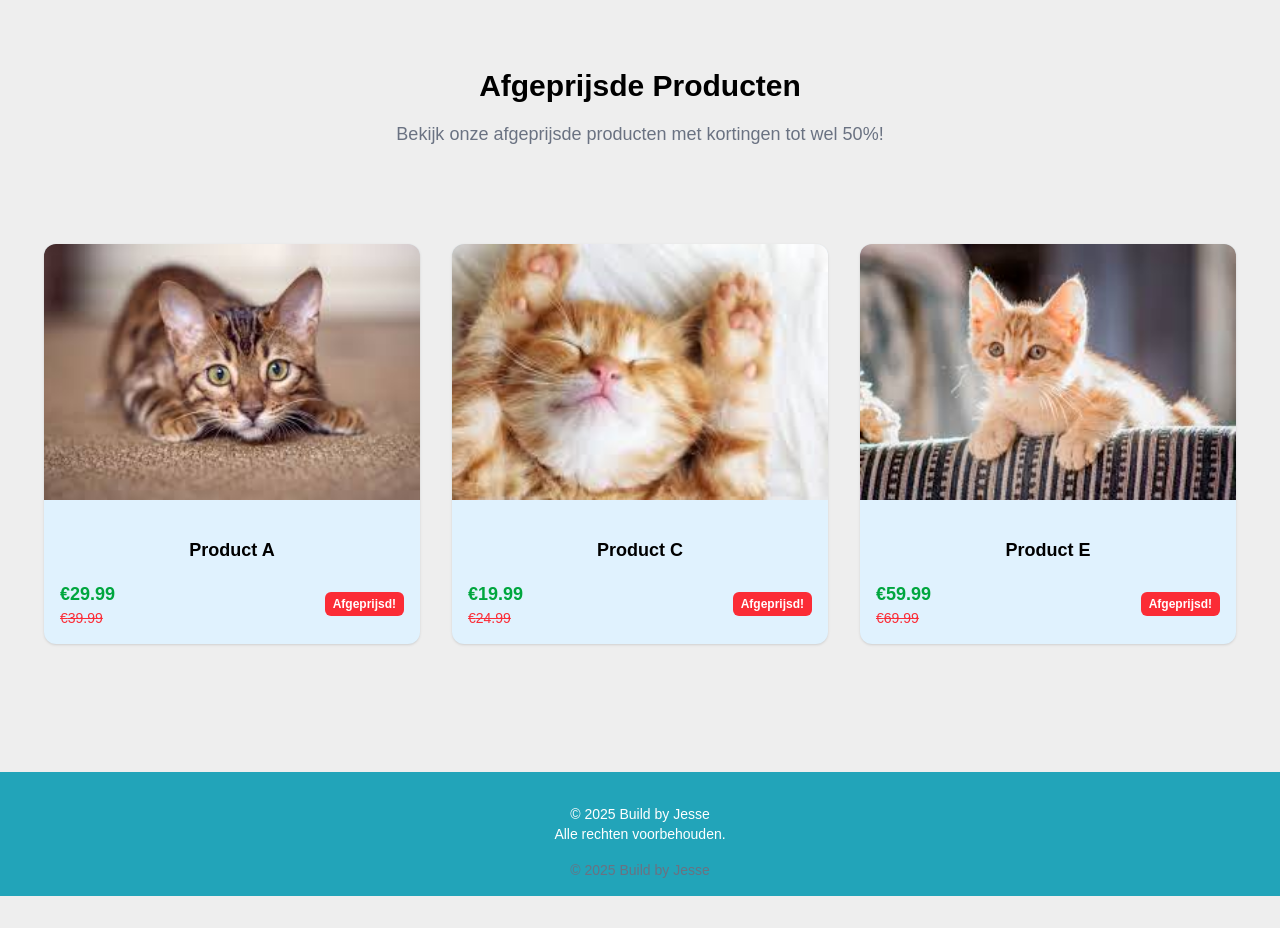
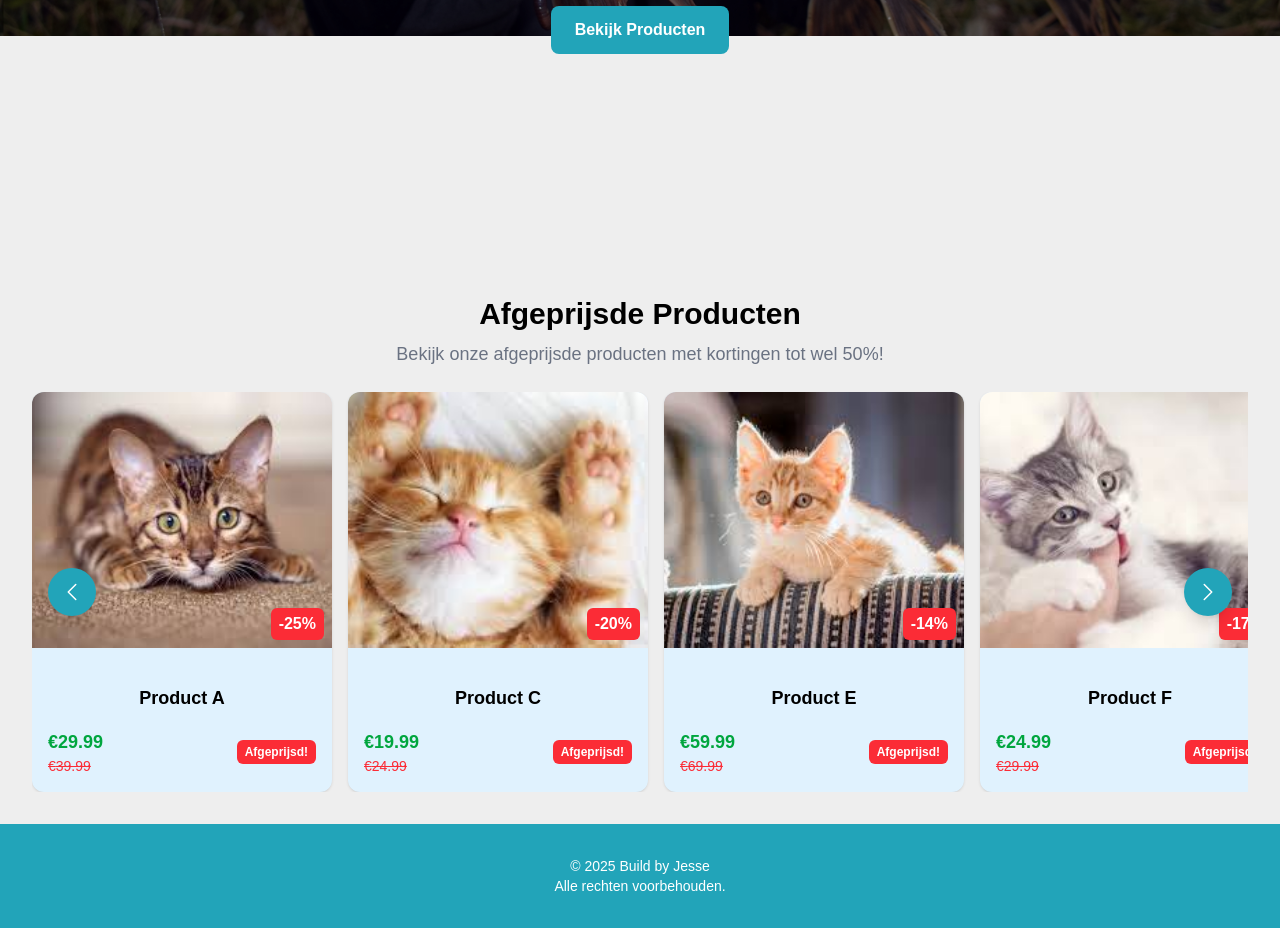
Before and after one commit to JesseElbertsen/webshop-template, a Next.js app in the folder webshop-template/: page / in a window 1280 px wide. Shown: the part 380-1308 px from the top of the page. Before the commit the page ends 1276 px from the top, so only its background shows below. Built offline with nearby package versions, Linux system fonts and the light colour scheme.

Commit message:
fixed aanbiedingen

```diff
--- a/webshop-template/src/app/components/SaleItems.tsx
+++ b/webshop-template/src/app/components/SaleItems.tsx
@@ -1,13 +1,15 @@
 "use client";
 
-import React, { useEffect, useState } from "react";
+import React, { useEffect, useState, useRef } from "react";
 import { getProducts } from "../lib/api";
 import { Product } from "../types/types";
 import Image from "next/image";
-import Link from "next/link"; // Import Link
+import Link from "next/link";
+import { ChevronLeftIcon, ChevronRightIcon } from "@heroicons/react/24/outline"; // Heroicons import
 
 export default function SaleItems() {
   const [saleProducts, setSaleProducts] = useState<Product[]>([]);
+  const sliderRef = useRef<HTMLDivElement>(null); // Ref voor de slider
 
   useEffect(() => {
     async function fetchSaleProducts() {
@@ -18,19 +20,72 @@ export default function SaleItems() {
     fetchSaleProducts();
   }, []);
 
+  // Functie om naar links te scrollen
+  const scrollLeft = () => {
+    if (sliderRef.current) {
+      sliderRef.current.scrollBy({
+        left: -300, // Scroll 300px naar links
+        behavior: "smooth",
+      });
+    }
+  };
+
+  // Functie om naar rechts te scrollen
+  const scrollRight = () => {
+    if (sliderRef.current) {
+      sliderRef.current.scrollBy({
+        left: 300, // Scroll 300px naar rechts
+        behavior: "smooth",
+      });
+    }
+  };
+
   return (
-    <div className="flex flex-col items-center justify-center mt-8 mb-8">
-      <h1 className="text-3xl font-bold text-black mb-4">
+    <section className="w-full px-4 py-8 relative">
+      <div className="max-w-7xl mx-auto text-center">
+        <h1 className="text-3xl font-bold text-black mb-2">
           Afgeprijsde Producten
         </h1>
-      <p className="text-gray-500 text-lg mb-4">
+        <p className="text-gray-500 text-lg mb-6">
           Bekijk onze afgeprijsde producten met kortingen tot wel 50%!
         </p>
-      <div className="flex flex-wrap justify-center md:gap-8 mx-auto max-w-7xl md:pt-16 md:pb-16">
-        {saleProducts.map((product) => (
-          <Link key={product.id} href={`/producten/${product.id}`}>
-            <div className="shadow rounded-xl bg-muted cursor-pointer hover:shadow-lg transition-shadow md:w-94 mt-4 h-[400px] flex flex-col justify-between relative">
+      </div>
+
+      {/* Slider container */}
+      <div className="relative overflow-hidden">
+        {/* Linkerknop */}
+        <button
+          onClick={scrollLeft}
+          className="hidden md:block absolute left-4 top-1/2 transform -translate-y-1/2 bg-primary text-white p-3 rounded-full shadow-lg hover:bg-primary/80 z-10"
+        >
+          <ChevronLeftIcon className="h-6 w-6" />
+        </button>
+
+        {/* Slider */}
+        <div
+          ref={sliderRef}
+          className="flex gap-4 overflow-x-auto scroll-smooth snap-x snap-mandatory slider-scrollbar px-1 max-w-7xl mx-auto"
+        >
+          {saleProducts.map((product) => {
+            // Bereken het kortingspercentage
+            const discountPercentage = product.sale
+              ? Math.round(
+                  ((product.sale.oldPrice - product.sale.newPrice) /
+                    product.sale.oldPrice) *
+                    100
+                )
+              : null;
+
+            return (
+              <Link
+                key={product.id}
+                href={`/producten/${product.id}`}
+                className="snap-start flex-shrink-0"
+                style={{ width: "calc(100% - 2rem)", maxWidth: "300px" }}
+              >
+                <div className="shadow rounded-xl bg-muted cursor-pointer hover:shadow-lg transition-shadow h-[400px] flex flex-col justify-between relative w-full">
                   {/* Productafbeelding */}
+                  <div className="relative">
                     <Image
                       width={500}
                       height={500}
@@ -38,27 +93,28 @@ export default function SaleItems() {
                       alt={product.title}
                       className="rounded-t-xl h-64 w-full object-cover"
                     />
+                    {/* Kortingpercentage */}
+                    {discountPercentage && (
+                      <div className="absolute bottom-2 right-2 bg-red-500 text-white font-bold px-2 py-1 rounded-md">
+                        -{discountPercentage}%
+                      </div>
+                    )}
+                  </div>
                   <div className="p-4">
-                {/* Productnaam */}
                     <h2 className="text-lg font-semibold mt-2 text-black text-center">
                       {product.title}
                     </h2>
 
-                {/* Prijzen */}
                     {product.sale && (
                       <div className="mt-4 flex items-center justify-between">
                         <div className="flex flex-col items-start">
-                      {/* Nieuwe prijs (groen) */}
                           <span className="text-green-600 font-bold text-lg">
                             €{product.sale.newPrice.toFixed(2)}
                           </span>
-                      {/* Oude prijs (rood, doorstreept) */}
                           <span className="text-red-500 line-through text-sm">
                             €{product.sale.oldPrice.toFixed(2)}
                           </span>
                         </div>
-
-                    {/* Badge voor afgeprijsd product */}
                         <div className="bg-red-500 text-white text-xs font-bold px-2 py-1 rounded-md">
                           Afgeprijsd!
                         </div>
@@ -67,8 +123,18 @@ export default function SaleItems() {
                   </div>
                 </div>
               </Link>
-        ))}
+            );
+          })}
         </div>
+
+        {/* Rechterknop */}
+        <button
+          onClick={scrollRight}
+          className="hidden md:block absolute right-4 top-1/2 transform -translate-y-1/2 bg-primary text-white p-3 rounded-full shadow-lg hover:bg-primary/80 z-10"
+        >
+          <ChevronRightIcon className="h-6 w-6" />
+        </button>
       </div>
+    </section>
   );
 }
--- a/webshop-template/src/app/globals.css
+++ b/webshop-template/src/app/globals.css
@@ -32,3 +32,25 @@ body {
   color: var(--foreground);
   font-family: Arial, Helvetica, sans-serif;
 }
+
+/* Custom scrollbar voor de slider */
+.slider-scrollbar::-webkit-scrollbar {
+  height: 10px; /* Hoogte van de scrollbar */
+}
+
+.slider-scrollbar::-webkit-scrollbar-track {
+  background: #f0f0f0; /* Achtergrond van de scrollbar-track */
+  border-radius: 10px; /* Afgeronde hoeken */
+  margin: 4px 10px; /* Ruimte tussen de scrollbar en de content */
+}
+
+.slider-scrollbar::-webkit-scrollbar-thumb {
+  background-color: #22a4b9; /* Kleur van de scrollbar (bijvoorbeeld de kleur van je button) */
+  border-radius: 10px; /* Afgeronde hoeken */
+  border: 2px solid #f0f0f0; /* Ruimte tussen de scrollbar en de track */
+}
+
+.slider-scrollbar {
+  scrollbar-width: thin; /* Voor Firefox: dunne scrollbar */
+  scrollbar-color: #22a4b9 #f0f0f0; /* Voor Firefox: kleur van de scrollbar en track */
+}
--- a/webshop-template/src/app/layout.tsx
+++ b/webshop-template/src/app/layout.tsx
@@ -38,7 +38,7 @@ export default function RootLayout({
         </header>
         <main>{children}</main>
         <footer className="p-4 bg-primary text-sm text-center text-gray-500">
-          <Footer />© 2025 Build by Jesse
+          <Footer />
         </footer>
       </body>
     </html>
--- a/webshop-template/src/app/lib/api.ts
+++ b/webshop-template/src/app/lib/api.ts
@@ -72,6 +72,10 @@ let products: Product[] = [
     image: "/images/product-f.jpg",
     price: 24.99,
     type: "c",
+    sale: {
+      oldPrice: 29.99,
+      newPrice: 24.99,
+    },
   },
   {
     id: "7",
@@ -102,6 +106,10 @@ let products: Product[] = [
     image: "/images/product-b.jpg",
     price: 19.99,
     type: "c",
+    sale: {
+      oldPrice: 24.99,
+      newPrice: 19.99,
+    },
   },
   {
     id: "10",
@@ -112,6 +120,64 @@ let products: Product[] = [
     image: "/images/product-c.jpg",
     price: 29.99,
     type: "a",
+  },
+  {
+    id: "11",
+    title: "Product K",
+    description: "Beschrijving van product K",
+    info: "Extra informatie over product K",
+    amount: 2,
+    image: "/images/product-d.jpg",
+    price: 49.99,
+    type: "b",
+  },
+  {
+    id: "12",
+    title: "Product L",
+    description: "Beschrijving van product L",
+    info: "Extra informatie over product L",
+    amount: 5,
+    image: "/images/product-e.jpg",
+    price: 39.99,
+    type: "c",
+  },
+  {
+    id: "13",
+    title: "Product M",
+    description: "Beschrijving van product M",
+    info: "Extra informatie over product M",
+    amount: 8,
+    image: "/images/product-f.jpg",
+    price: 24.99,
+    type: "a",
+    sale: {
+      oldPrice: 29.99,
+      newPrice: 24.99,
+    },
+  },
+  {
+    id: "14",
+    title: "Product N",
+    description: "Beschrijving van product N",
+    info: "Extra informatie over product N",
+    amount: 3,
+    image: "/images/product-g.jpg",
+    price: 34.99,
+    type: "b",
+  },
+  {
+    id: "15",
+    title: "Product O",
+    description: "Beschrijving van product O",
+    info: "Extra informatie over product O",
+    amount: 6,
+    image: "/images/product-h.jpg",
+    price: 44.99,
+    type: "c",
+    sale: {
+      oldPrice: 49.99,
+      newPrice: 44.99,
+    },
   },
 ];
 
--- a/webshop-template/src/app/page.tsx
+++ b/webshop-template/src/app/page.tsx
@@ -4,37 +4,33 @@ import SaleItems from "./components/SaleItems";
 
 export default function Home() {
   return (
-    <section className="min-h-screen">
-      {/* Carousel op achtergrond met opacity */}
-      <div className="absolute inset-0 z-0">
-        <div className="w-full h-full brightness-50 md:flex hidden">
+    <section className="min-h-screen flex flex-col">
+      {/* Carousel met overlay content */}
+      <div className="relative w-full h-[500px]">
+        {/* Carousel */}
+        <div className="absolute inset-0 brightness-50 z-0">
           <Carousel carouselId="homepage" />
         </div>
-      </div>
 
-      {/* Overlay content */}
-      <div className="relative z-10">
-        <div className="flex md:flex-row flex-col items-center justify-between max-w-5xl mx-auto p-8 text-black pt-24">
-          {/* Titel linksonder */}
-          <h1 className="text-3xl md:text-5xl font-bold md:text-white">
+        {/* Overlay content */}
+        <div className="absolute inset-0 z-10 flex flex-col items-center justify-center text-center text-white">
+          <h1 className="text-4xl md:text-6xl font-bold drop-shadow-lg">
             Welkom op mijn site
           </h1>
-
-          {/* Rechterkant: lege container */}
-          <div className="md:h-24 bg-muted rounded-lg shadow-lg flex items-center justify-center flex-col p-4 mt-8 md:mt-0">
-            <p>Hier kan eventuele extra informatie</p>
-            <Link
-              className="bg-primary py-2 px-4 rounded-2xl text-white font-bold hover:bg-primary/80 transition-colors duration-300 mt-2"
-              href="/producten"
-            >
-              Producten
-            </Link>
-          </div>
+          <p className="mt-4 text-lg md:text-xl drop-shadow-lg">
+            Ontdek onze nieuwste aanbiedingen en producten!
+          </p>
+          <Link
+            href="/producten"
+            className="mt-6 bg-primary py-3 px-6 rounded-lg text-white font-bold hover:bg-primary/80 transition-colors duration-300"
+          >
+            Bekijk Producten
+          </Link>
         </div>
       </div>
 
       {/* SaleItems */}
-      <div className="relative z-10 flex flex-col items-center justify-center max-w-7xl mx-auto md:p-8 text-black pt-8 md:pt-24">
+      <div className="flex flex-col items-center justify-center w-full max-w-7xl mx-auto mt-12 px-4">
         <SaleItems />
       </div>
     </section>
--- a/webshop-template/src/app/producten/ProductCard.tsx
+++ b/webshop-template/src/app/producten/ProductCard.tsx
@@ -19,6 +19,11 @@ export default function ProductCard({
     threshold: 0.1,
   });
 
+  // Bereken het kortingspercentage
+  const discountPercentage = sale
+    ? Math.round(((sale.oldPrice - sale.newPrice) / sale.oldPrice) * 100)
+    : null;
+
   return (
     <motion.div
       ref={ref}
@@ -34,6 +39,7 @@ export default function ProductCard({
       <Link href={`/producten/${id}`}>
         <div className="shadow rounded-xl bg-muted cursor-pointer hover:shadow-lg transition-shadow h-[400px] flex flex-col justify-between relative">
           {/* Productafbeelding */}
+          <div className="relative">
             <Image
               width={300}
               height={300}
@@ -41,6 +47,13 @@ export default function ProductCard({
               alt={title}
               className="rounded-md h-40 w-full object-cover"
             />
+            {/* Kortingpercentage */}
+            {sale && discountPercentage && (
+              <div className="absolute bottom-2 right-2 bg-red-500 text-white font-bold px-2 py-1 rounded-md">
+                -{discountPercentage}%
+              </div>
+            )}
+          </div>
           <div className="p-4">
             {/* Titel en aantal */}
             <div className="flex justify-between items-center mt-2">
--- a/webshop-template/src/app/producten/[id]/ProductDetails.tsx
+++ b/webshop-template/src/app/producten/[id]/ProductDetails.tsx
@@ -26,6 +26,15 @@ export default function ProductDetails({ product }: { product: Product }) {
     setIsModalOpen(false);
   };
 
+  // Bereken het kortingspercentage
+  const discountPercentage = product.sale
+    ? Math.round(
+        ((product.sale.oldPrice - product.sale.newPrice) /
+          product.sale.oldPrice) *
+          100
+      )
+    : null;
+
   return (
     <div className="min-h-screen md:mt-8">
       <div className="max-w-7xl mx-auto grid grid-cols-1 md:grid-cols-2 gap-8 bg-muted shadow rounded-xl md:p-6 p-2">
@@ -43,7 +52,14 @@ export default function ProductDetails({ product }: { product: Product }) {
         {/* Productinformatie */}
         <div className="flex flex-col justify-between">
           <div className="font-bold text-gray-500">
-            <h1 className="text-3xl font-bold text-black">{product.title}</h1>
+            <h1 className="text-3xl font-bold text-black flex items-center gap-2 justify-between">
+              {product.title}
+              {discountPercentage && (
+                <span className="bg-red-500 text-white font-bold px-2 py-1 rounded-md">
+                  -{discountPercentage}%
+                </span>
+              )}
+            </h1>
             <div className="mt-4 bg-white p-4 rounded-md shadow-md">
               <h2 className="mb-2">Beschrijving:</h2>
               <p>{product.description}</p>
```
Lines whose indentation alone changed are shown as unchanged.
